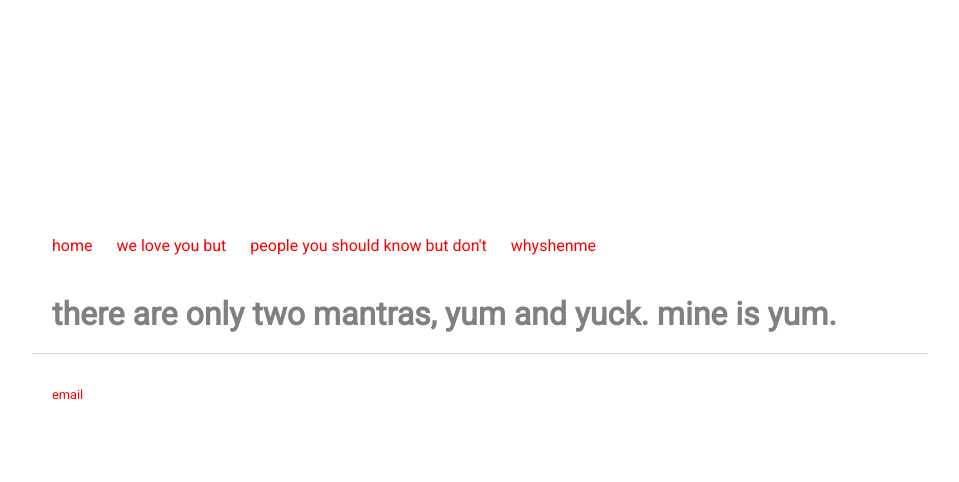
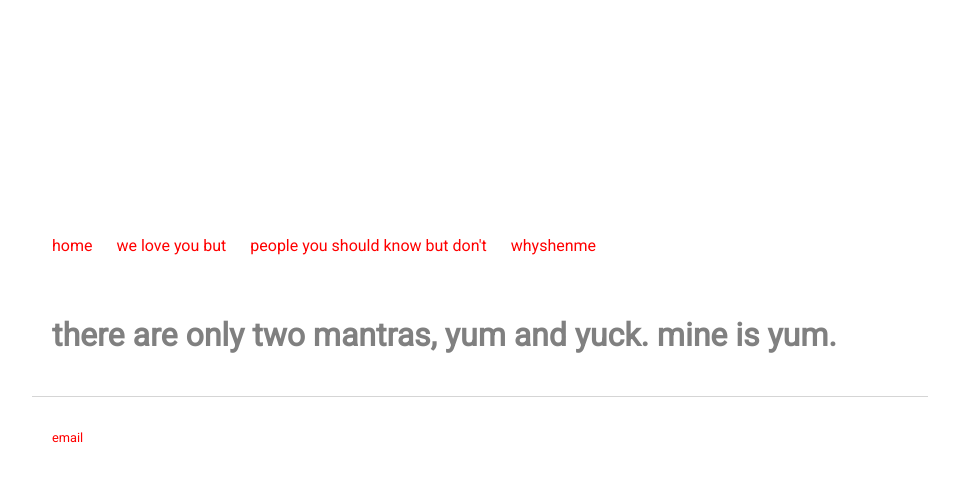
Before and after one commit to c1ndygao/cindygao.com, a Jekyll site: the page built from index.html, in a window 1280 px wide. Shown: the top 482 px of the page, without its empty margins (160-1119 px from the left). Built offline with Jekyll 4.4.1, drawn with Linux system fonts in a browser that asks for light colours.

Commit message:
Update main.css

```diff
--- a/css/main.css
+++ b/css/main.css
@@ -17,11 +17,12 @@ a {
     color: grey;
 }
 h1 {
-    margin: 20px;
+    padding: 20px;
     font-size: 2em;
     font-family:'Roboto';
 }
 p {
+    padding: 20px;
     font-size: 1em;
     line-height: 1em;
     color: grey;
```
